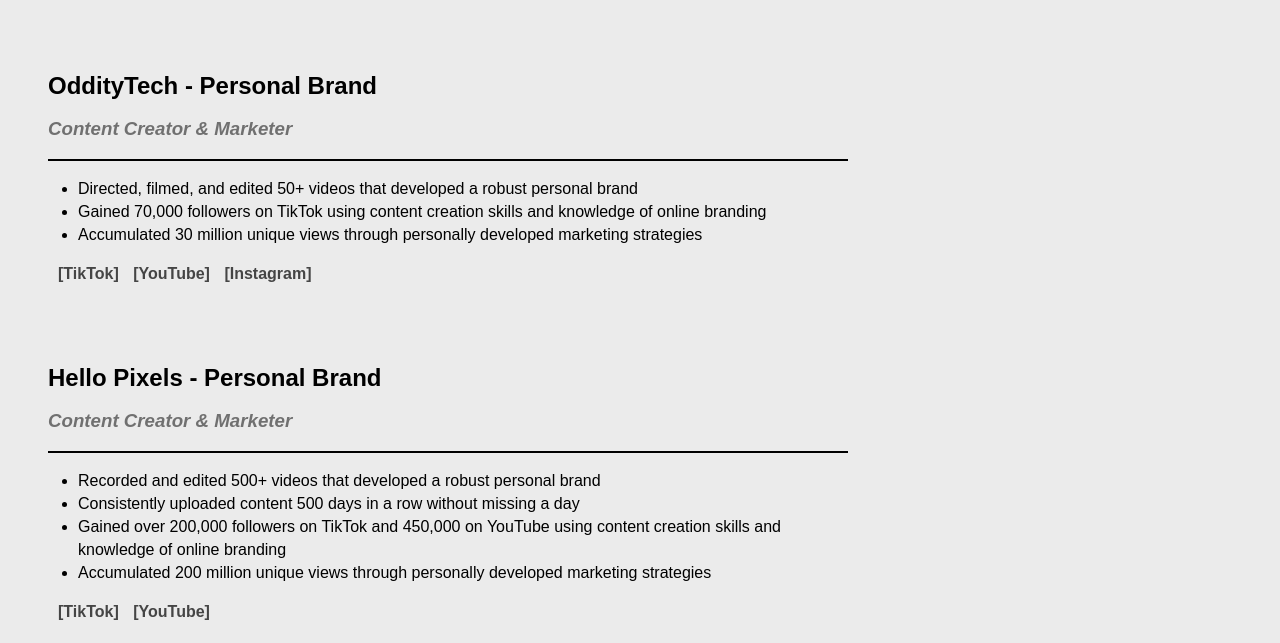
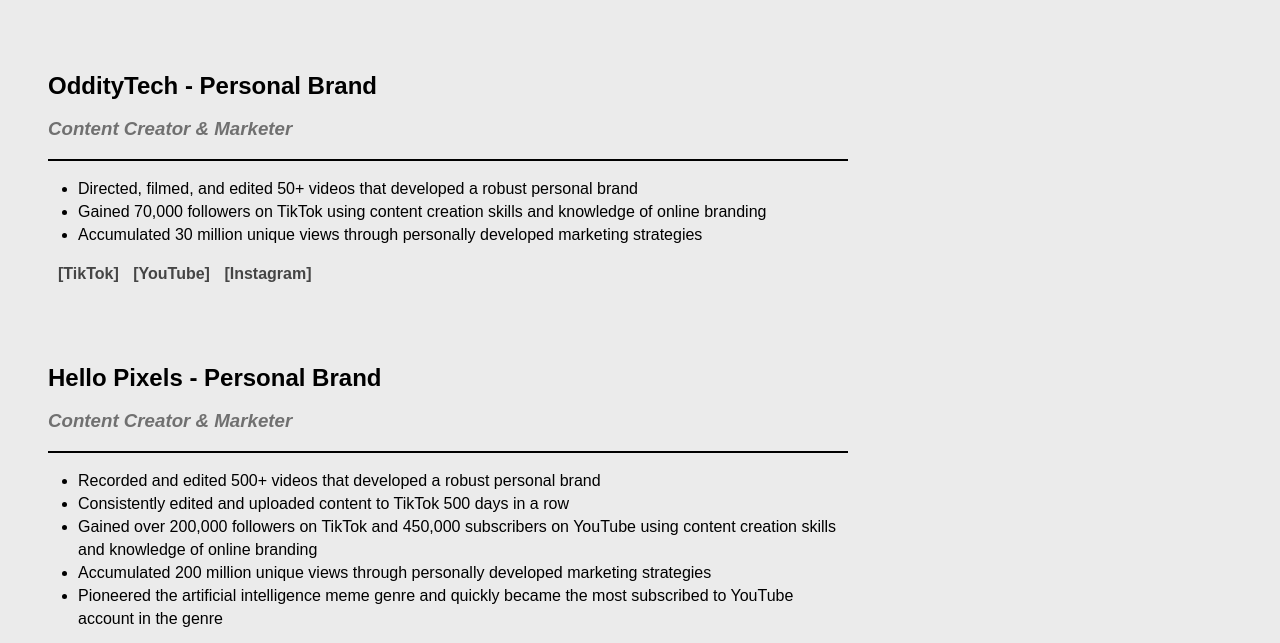
Before and after one commit to TheNicholasFisher/portfolio, a plain HTML site: page index.html in a window 1280 px wide. Shown: the part 133-776 px from the top of the page. Drawn offline with Linux system fonts and the light colour scheme.

Commit message:
Add files via upload

```diff
--- a/index.html
+++ b/index.html
@@ -49,9 +49,10 @@
         <div class="bullets  opacity" style="--index:6">
             <ul>
                 <li>Recorded and edited 500+ videos that developed a robust personal brand</li>
-                <li>Consistently uploaded content 500 days in a row without missing a day</li>
-                <li>Gained over 200,000 followers on TikTok and 450,000 on YouTube using content creation skills and knowledge of online branding</li>
+                <li>Consistently edited and uploaded content to TikTok 500 days in a row</li>
+                <li>Gained over 200,000 followers on TikTok and 450,000 subscribers on YouTube using content creation skills and knowledge of online branding</li>
                 <li>Accumulated 200 million unique views through personally developed marketing strategies</li>
+                <li>Pioneered the artificial intelligence meme genre and quickly became the most subscribed to YouTube account in the genre</li>
             </ul>
         </div>
         <div class="view opacity" style="--index:7">
```
